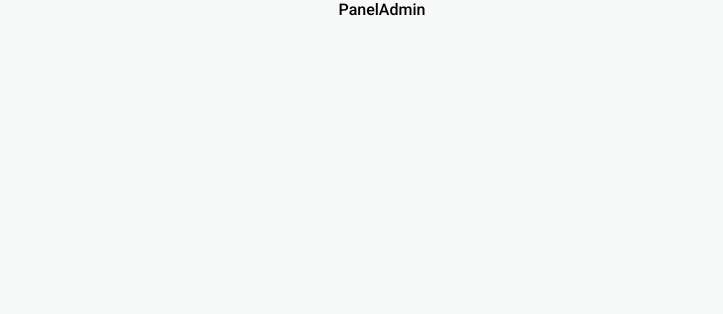
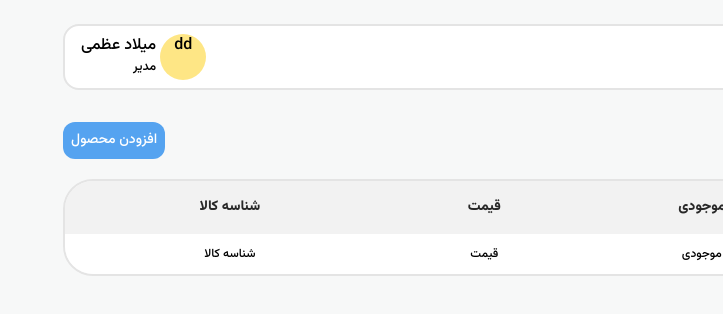
Before and after one commit to FatemehMohammadi18/week20, a React (Vite) app: page /panelAdmin in a window 1280 px wide. Shown: the top 314 px of the page, without its empty margins (557-1280 px from the left). Built offline with nearby package versions, Linux system fonts and the light colour scheme.

Commit message:
add-ui-panel-admin

```diff
--- a/src/pages/PanelAdmin.jsx
+++ b/src/pages/PanelAdmin.jsx
@@ -1,11 +1,64 @@
-import React from 'react'
-
 function PanelAdmin() {
   return (
-    <div>
-      PanelAdmin
-    </div>
-  )
+    <>
+      <div>
+        <div className="flex justify-between items-center mb-8 mt-6 bg-white border-2 border-[#E4E4E4] p-2 px-4 rounded-2xl">
+          <form>
+            <label
+              htmlFor="search"
+              className="flex gap-2 font-normal text-[16px]"
+            >
+              <img
+                src="./search-normal.svg"
+                alt=""
+                className="w-[24px] h-[24px] mt-auto mb-auto"
+              />
+              <input type="search" name="search" placeholder="جستجو کالا" />
+            </label>
+          </form>
+          <div className="flex gap-1 ">
+            <span className="min-w-[46px] min-h-[46px] rounded-full bg-amber-200 block">
+              dd
+            </span>
+            <div className="flex flex-col items-start">
+              <span className=" text-[16px] font-normal">میلاد عظمی</span>
+              <small>مدیر</small>
+            </div>
+          </div>
+        </div>
+
+        <div className="flex justify-between mb-5">
+          <span className="flex text-[20px] gap-1 items-center font-normal">
+            <img src="./manage-icon.svg" alt="manage-product" />
+            مدیریت کالا
+          </span>
+          <button className="bg-[#55A3F0] text-white p-2 rounded-xl font-normal text-[14px]">
+            افزودن محصول
+          </button>
+        </div>
+        <div className="w-full border-2 border-[#E4E4E4] rounded-[30px] overflow-hidden">
+          <table className="w-full h-full p-2 px-4 ">
+            <thead className="bg-[#F2F2F2]">
+              <tr className=" text-[14px] font-bold text-[#282828]">
+                <td className="py-4">نام کالا</td>
+                <td>موجودی</td>
+                <td>قیمت</td>
+                <td>شناسه کالا</td>
+              </tr>
+            </thead>
+            <tbody className="bg-white text-xs font-normal">
+              <tr>
+                <td className="py-3">نام کالا</td>
+                <td>موجودی</td>
+                <td>قیمت</td>
+                <td>شناسه کالا</td>
+              </tr>
+            </tbody>
+          </table>
+        </div>
+      </div>
+    </>
+  );
 }
 
-export default PanelAdmin
+export default PanelAdmin;
```
